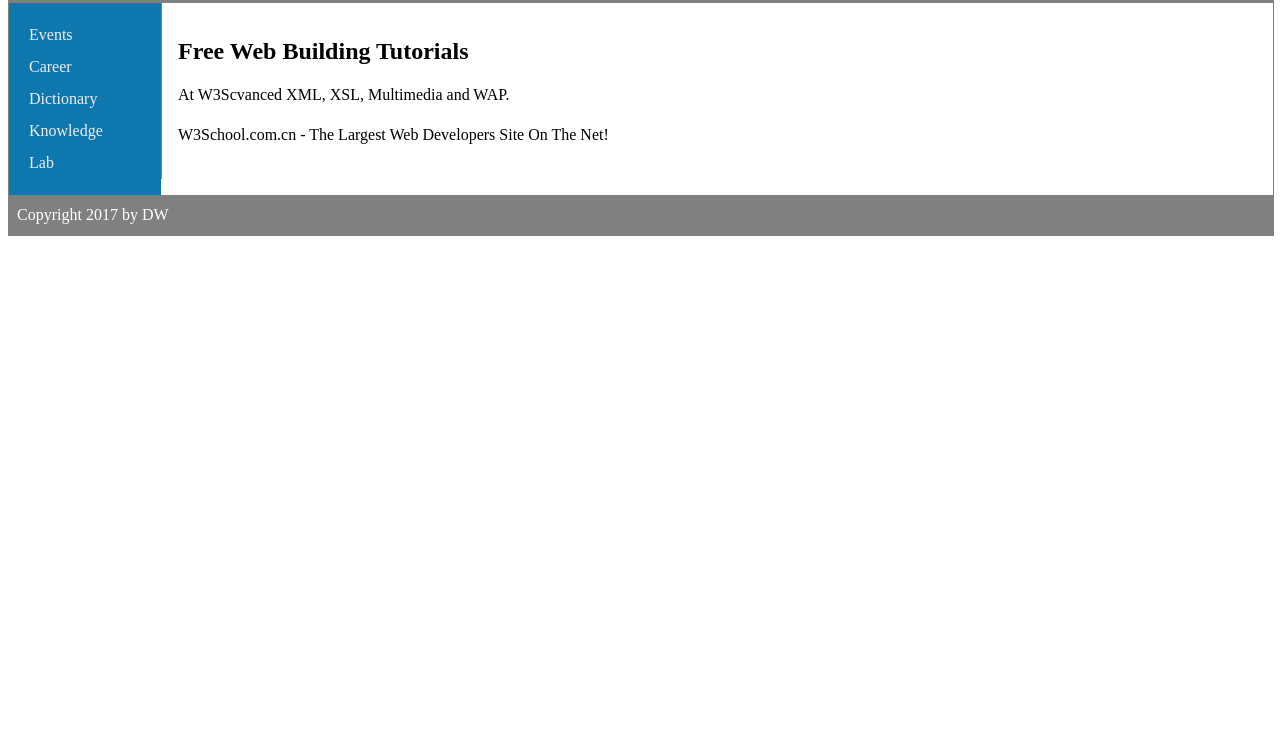
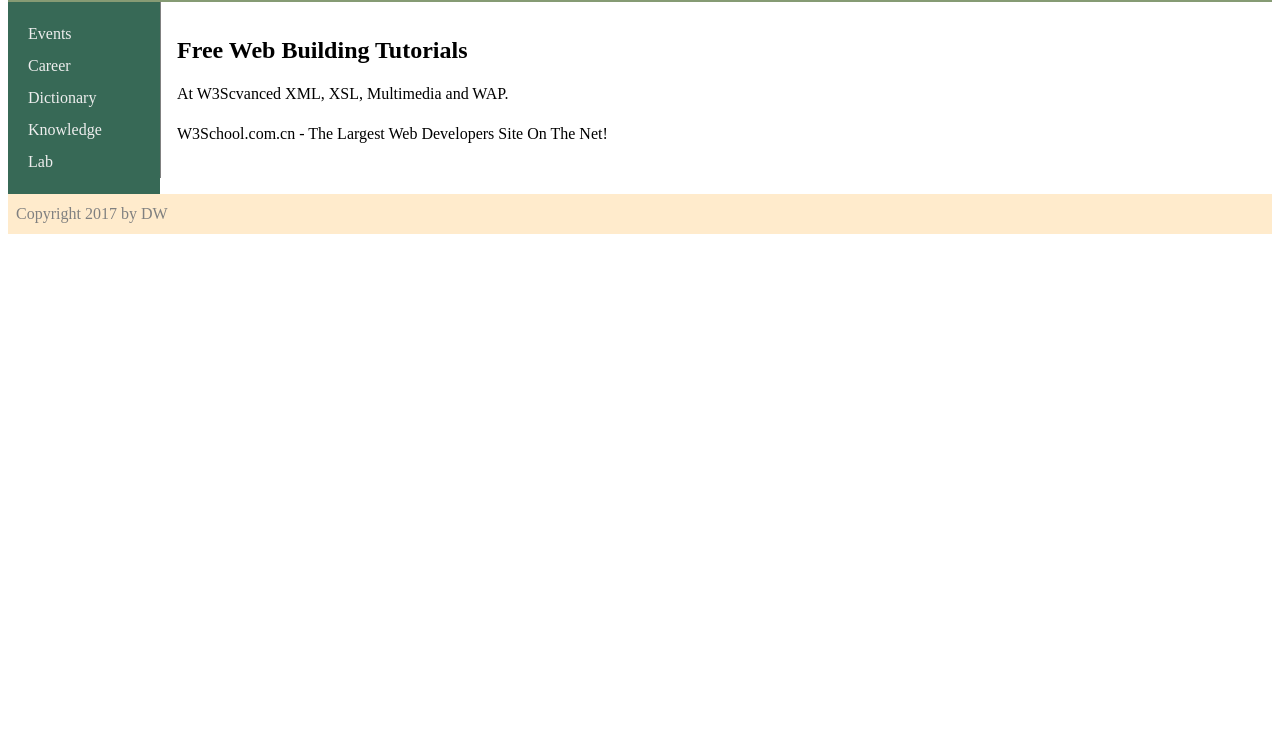
Before and after one commit to wd64759/weblite, a plain HTML site: page pages/app.html in a window 1280 px wide. Shown: the part 46-800 px from the top of the page. Drawn offline with Linux system fonts and the light colour scheme.

Commit message:
adjust the colors

```diff
--- a/static/style.css
+++ b/static/style.css
@@ -2,14 +2,20 @@ div.container
 {
 	width:100%;
 	margin:0px;
-	border:1px solid gray;
 	line-height:150%;
 }
 div.header,div.footer
 {
 	padding:0.5em;
 	color:white;
-	background-color:gray;
+	background:#869B74;
+	clear:left;
+}
+div.footer
+{
+	padding:0.5em;
+	color:grey;
+	background:#FFEBCC;
 	clear:left;
 }
 h1.header, h2.header, h3.header
@@ -24,7 +30,8 @@ div.left
 	width:120px;
 	margin:0;
 	padding:1em;
-	background: #0E77AE
+	/*background: #0E77AE*/
+	background: #376956
 }
 div.content
 {
```
